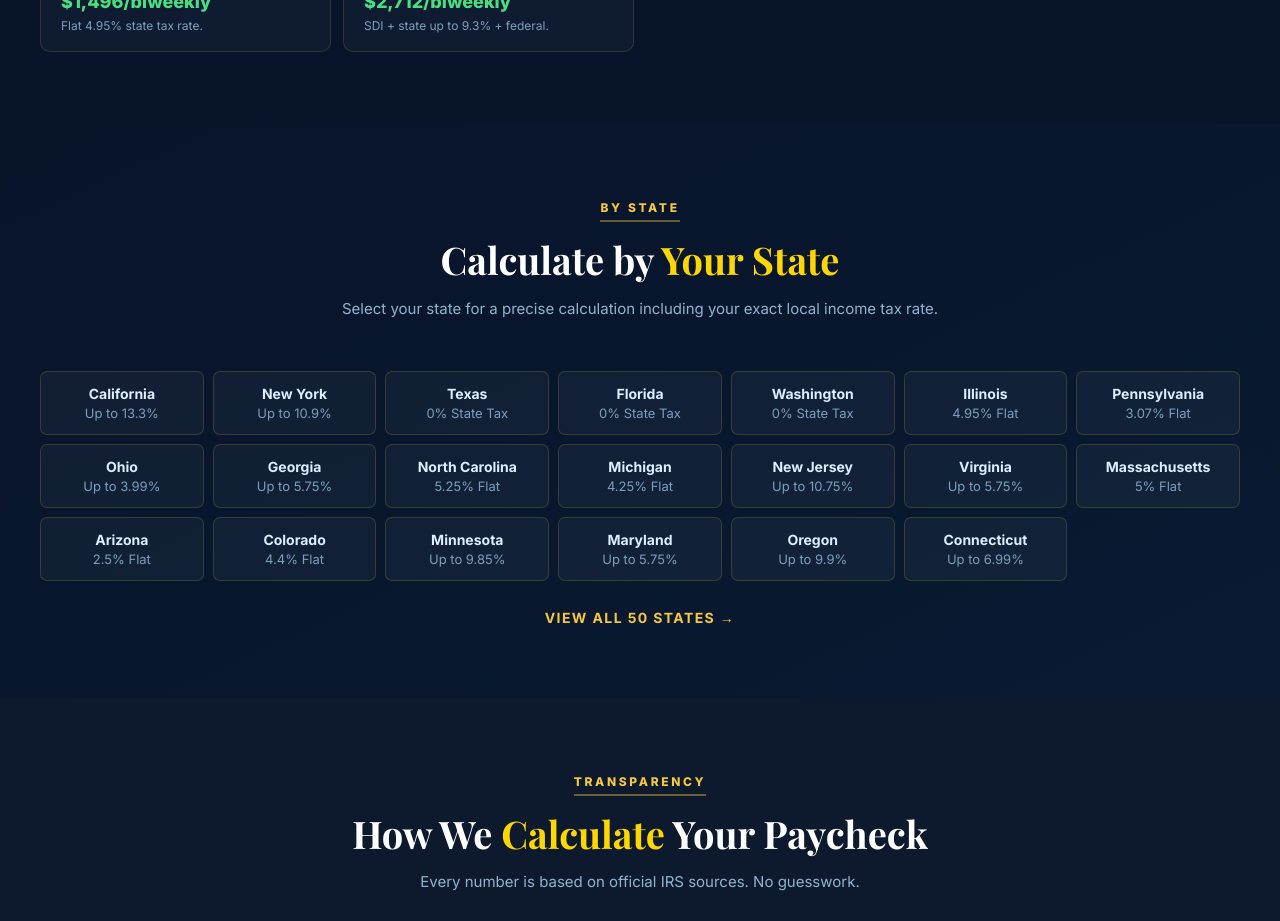
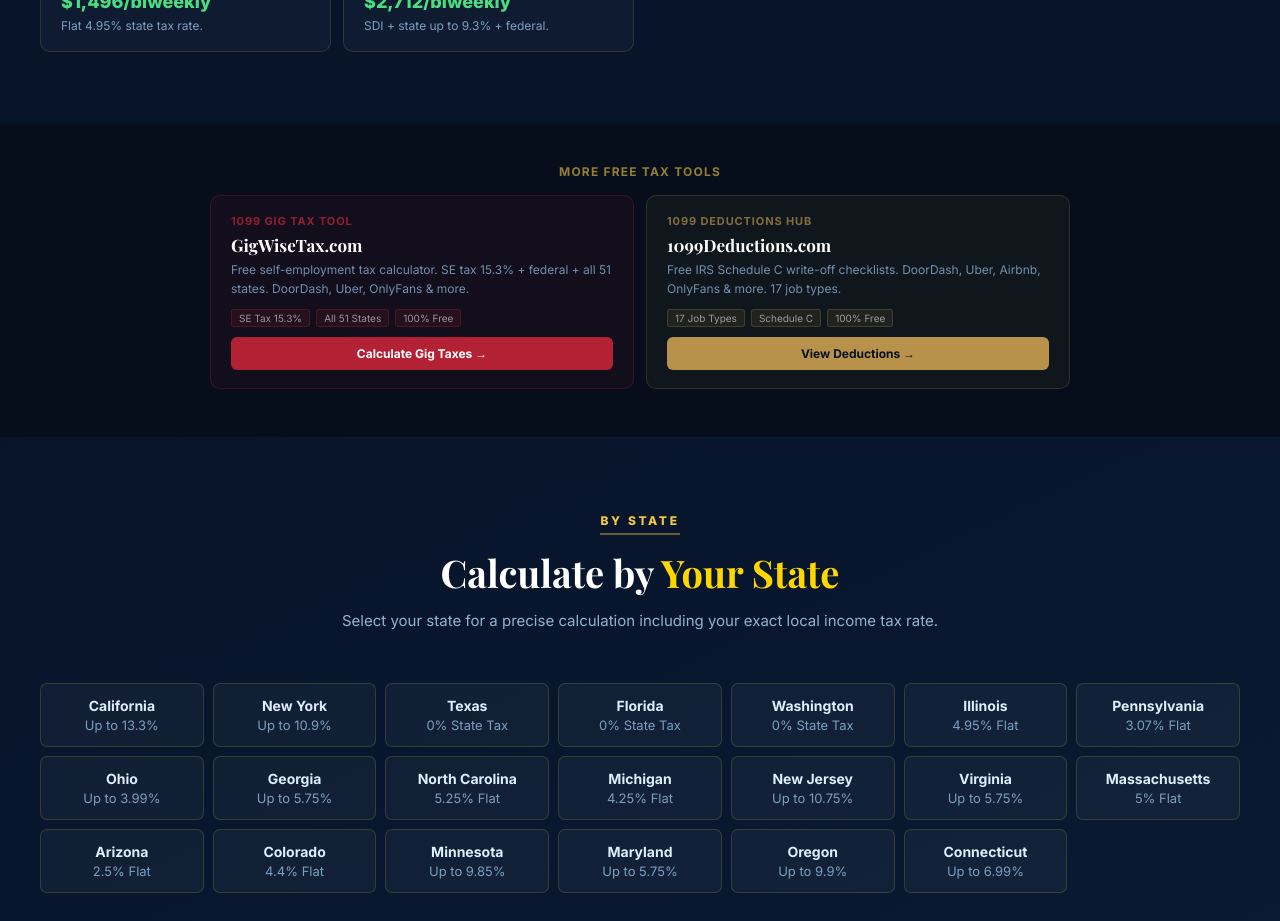
Before and after one commit to devqrcraft-ui/privatepaycheck, a Next.js app: page / in a window 1280 px wide. Shown: the part 4320-5241 px from the top of the page. Built offline with nearby package versions, Linux system fonts and the light colour scheme.

Commit message:
feat: add sister sites block before calculators section

```diff
--- a/src/app/home-client.tsx
+++ b/src/app/home-client.tsx
@@ -304,6 +304,33 @@ export default function HomeClient() {
         </div>
       </section>
 
+
+      <section className="pp-section" style={{background:'#050e1a',paddingTop:'40px',paddingBottom:'48px'}}>
+        <div style={{maxWidth:'900px',margin:'0 auto',padding:'0 20px'}}>
+          <div style={{fontSize:'12px',fontWeight:700,color:'rgba(245,200,66,0.6)',letterSpacing:'0.1em',textTransform:'uppercase',marginBottom:'16px',textAlign:'center'}}>More Free Tax Tools</div>
+          <div style={{display:'grid',gridTemplateColumns:'repeat(auto-fit,minmax(240px,1fr))',gap:'12px'}}>
+            <a href="https://gigwisetax.com" target="_blank" rel="noopener" style={{textDecoration:'none',display:'block',background:'rgba(178,34,52,0.08)',border:'1px solid rgba(178,34,52,0.25)',borderRadius:'10px',padding:'18px 20px'}}>
+              <div style={{fontSize:'11px',fontWeight:700,color:'rgba(178,34,52,0.8)',letterSpacing:'0.08em',textTransform:'uppercase',marginBottom:'6px'}}>1099 Gig Tax Tool</div>
+              <div style={{fontFamily:"'Playfair Display',serif",fontSize:'17px',fontWeight:700,color:'#fff',marginBottom:'4px'}}>GigWiseTax.com</div>
+              <div style={{fontSize:'12px',color:'#7090B0',lineHeight:1.6,marginBottom:'10px'}}>Free self-employment tax calculator. SE tax 15.3% + federal + all 51 states. DoorDash, Uber, OnlyFans & more.</div>
+              <div style={{display:'flex',gap:'6px',flexWrap:'wrap',marginBottom:'10px'}}>
+                {['SE Tax 15.3%','All 51 States','100% Free'].map((t:string)=><span key={t} style={{fontSize:'10px',background:'rgba(178,34,52,0.12)',border:'1px solid rgba(178,34,52,0.3)',color:'rgba(255,255,255,0.55)',padding:'2px 7px',borderRadius:'3px'}}>{t}</span>)}
+              </div>
+              <div style={{background:'#B22234',color:'#fff',padding:'9px 0',borderRadius:'6px',fontSize:'12px',fontWeight:700,textAlign:'center'}}>Calculate Gig Taxes →</div>
+            </a>
+            <a href="https://1099deductions.com" target="_blank" rel="noopener" style={{textDecoration:'none',display:'block',background:'rgba(184,146,74,0.06)',border:'1px solid rgba(184,146,74,0.2)',borderRadius:'10px',padding:'18px 20px'}}>
+              <div style={{fontSize:'11px',fontWeight:700,color:'rgba(184,146,74,0.7)',letterSpacing:'0.08em',textTransform:'uppercase',marginBottom:'6px'}}>1099 Deductions Hub</div>
+              <div style={{fontFamily:"'Playfair Display',serif",fontSize:'17px',fontWeight:700,color:'#fff',marginBottom:'4px'}}>1099Deductions.com</div>
+              <div style={{fontSize:'12px',color:'#7090B0',lineHeight:1.6,marginBottom:'10px'}}>Free IRS Schedule C write-off checklists. DoorDash, Uber, Airbnb, OnlyFans & more. 17 job types.</div>
+              <div style={{display:'flex',gap:'6px',flexWrap:'wrap',marginBottom:'10px'}}>
+                {['17 Job Types','Schedule C','100% Free'].map((t:string)=><span key={t} style={{fontSize:'10px',background:'rgba(184,146,74,0.1)',border:'1px solid rgba(184,146,74,0.25)',color:'rgba(255,255,255,0.55)',padding:'2px 7px',borderRadius:'3px'}}>{t}</span>)}
+              </div>
+              <div style={{background:'#B8924A',color:'#07111f',padding:'9px 0',borderRadius:'6px',fontSize:'12px',fontWeight:700,textAlign:'center'}}>View Deductions →</div>
+            </a>
+          </div>
+        </div>
+      </section>
+
       <section className="pp-section pp-section-alt">
         <div className="s-head">
           <div className="s-tag">By State</div>
```
